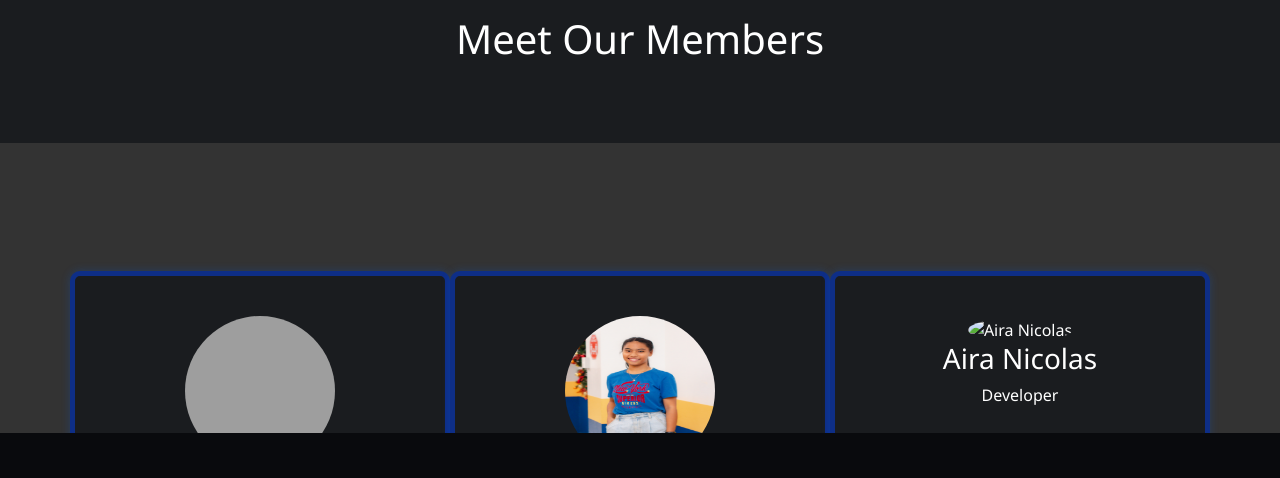
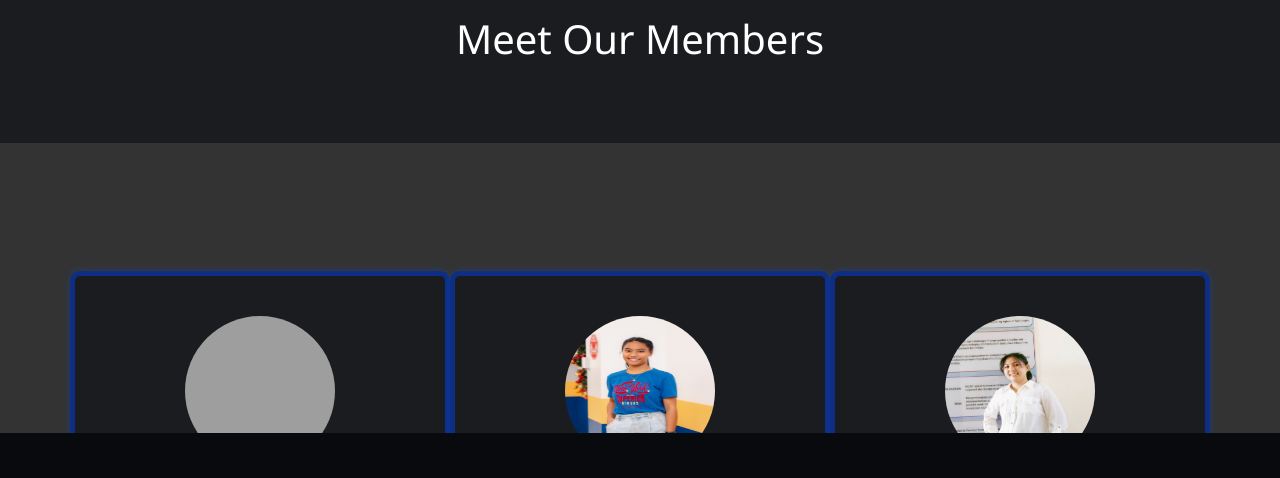
Before and after one commit to franzz1001/WEBSITE-COMPANY-BY-FLAME-.CO, a plain HTML site: page about.html in a window 1280 px wide. Shown: the part 245-723 px from the top of the page. Drawn offline with nearby package versions, Linux system fonts and the light colour scheme; grey boxes are pictures that could not be loaded; files whose address does not match are found by name.

Commit message:
Update about.html

```diff
--- a/about.html
+++ b/about.html
@@ -124,7 +124,7 @@
         role: 'Developer',
         bio: 'Aira is a highly skilled developer passionate about crafting functional and innovative websites.',
         projectsLink: 'https://2503aira.github.io/WS02-MID1-4-Portfolio/',
-        imageSrc: 'C:\\Users\\Admin\\Pictures\\FRANCISjpg.jpg',
+        imageSrc: 'Aira.jpg',
         facebookLink: 'https://www.facebook.com/airajane.nicolas.37',
 
       },
```
